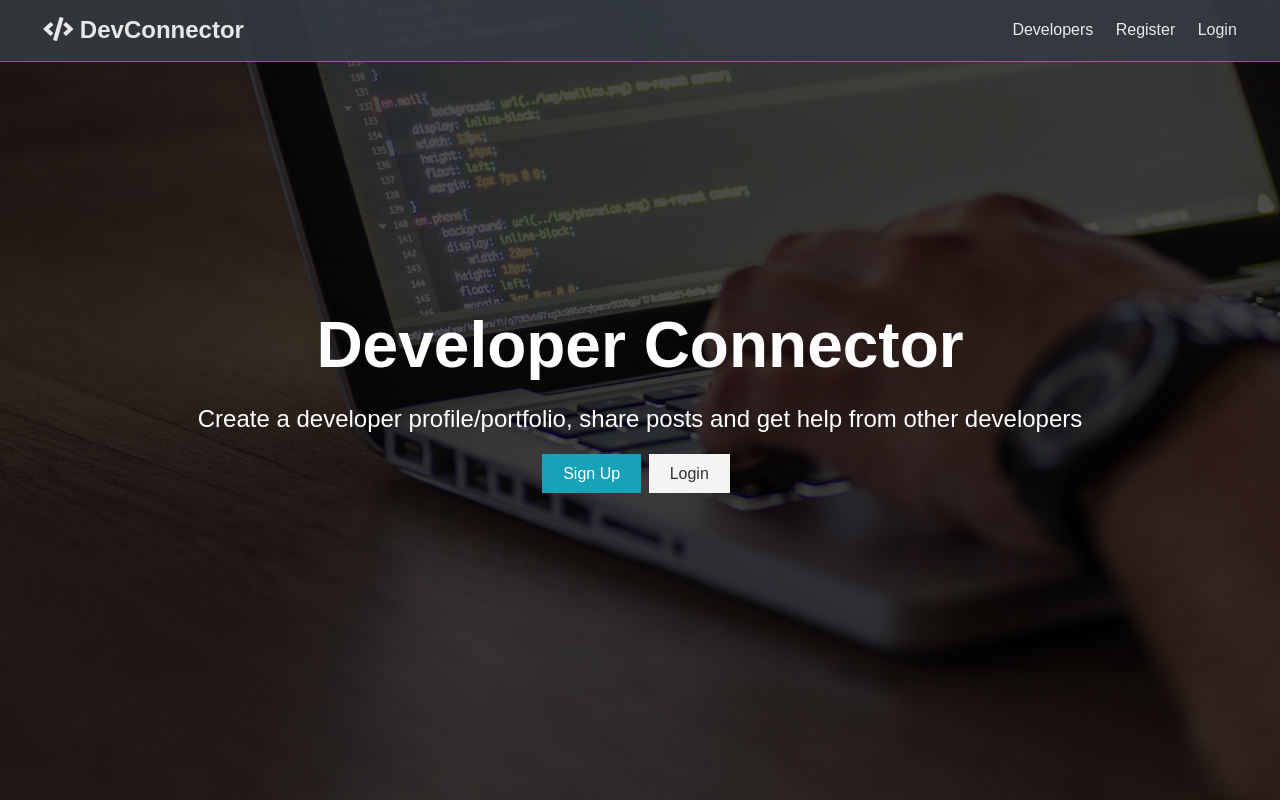
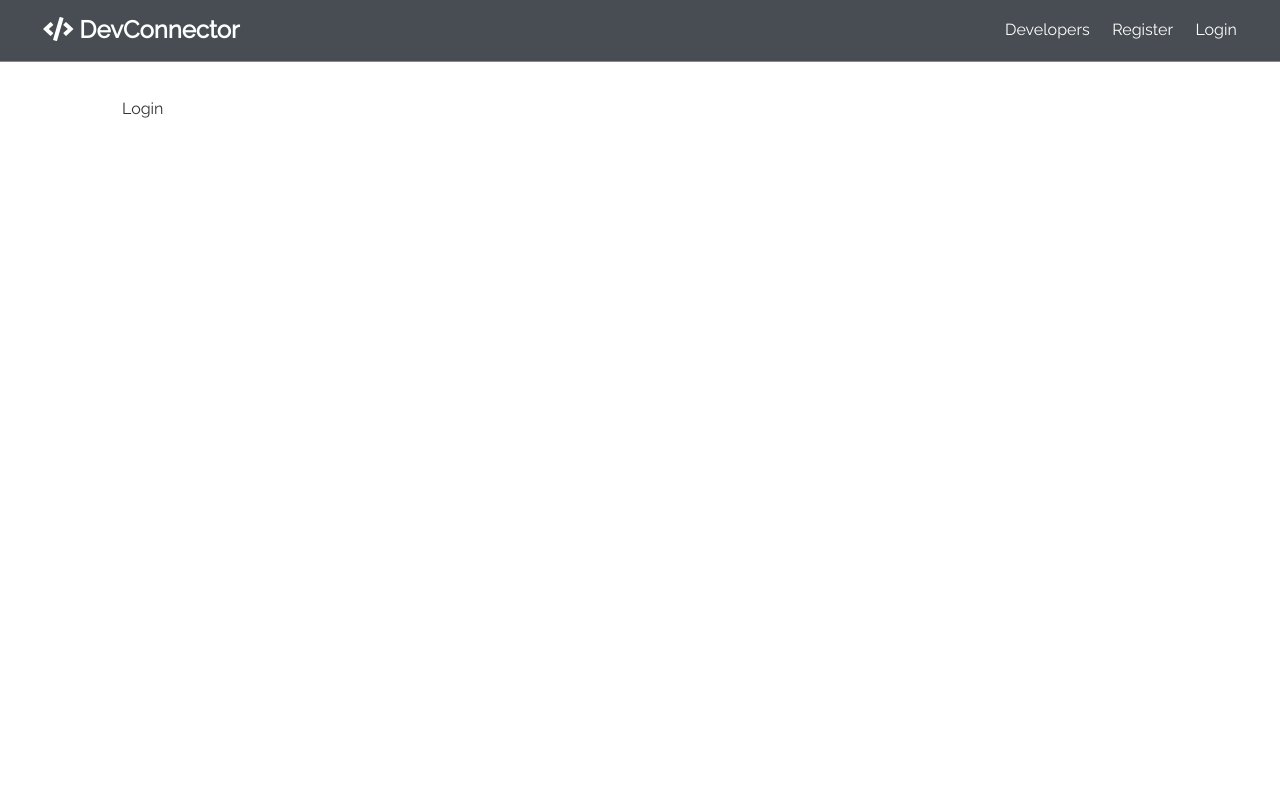
Before and after one commit to masterambi/DEVCONNECT, a React (Create React App) app in the folder client/: page /login in a window 1280 px wide. Built offline with nearby package versions, Linux system fonts and the light colour scheme.

Commit message:
Set up react router

```diff
--- a/client/public/index.html
+++ b/client/public/index.html
@@ -10,6 +10,10 @@
       content="Web site created using create-react-app"
     />
     <link rel="apple-touch-icon" href="%PUBLIC_URL%/logo192.png" />
+    <link
+      href="https://fonts.googleapis.com/css?family=Raleway"
+      rel="stylesheet"
+    />
     <link
       rel="stylesheet"
       href="https://use.fontawesome.com/releases/v5.13.0/css/all.css"
--- a/client/src/App.js
+++ b/client/src/App.js
@@ -1,13 +1,24 @@
 import React, { Fragment } from 'react';
+import { BrowserRouter as Router, Route, Switch } from 'react-router-dom';
 import Navbar from './components/layout/Navbar';
 import Landing from './components/layout/Landing';
+import Register from './components/auth/Register';
+import Login from './components/auth/Login';
 import './App.css';
 
 const App = () => (
-  <Fragment>
-    <Navbar />
-    <Landing />
-  </Fragment>
+  <Router>
+    <Fragment>
+      <Navbar />
+      <Route exact path="/" component={ Landing } />
+      <section className="container">
+        <Switch>
+          <Route exact path="/register" component={Register} />
+          <Route exact path="/login" component={Login} />
+        </Switch>
+      </section>
+    </Fragment>
+  </Router>
 );
 
 export default App;
--- /dev/null
+++ b/client/src/components/auth/Login.js
@@ -0,0 +1,11 @@
+import React from 'react'
+
+const Login = () => {
+  return (
+    <div>
+      Login
+    </div>
+  )
+}
+
+export default Login
--- /dev/null
+++ b/client/src/components/auth/Register.js
@@ -0,0 +1,11 @@
+import React from 'react'
+
+const Register = () => {
+  return (
+    <div>
+      Register
+    </div>
+  )
+}
+
+export default Register
--- a/client/src/components/layout/Landing.js
+++ b/client/src/components/layout/Landing.js
@@ -1,4 +1,5 @@
 import React from 'react';
+import { Link } from 'react-router-dom';
 
 const Landing = () => {
   return (
@@ -11,12 +12,12 @@
             other developers
           </p>
           <div className='buttons'>
-            <a href='register.html' className='btn btn-primary'>
+            <Link to='/register' className='btn btn-primary'>
               Sign Up
-            </a>
-            <a href='login.html' className='btn btn-light'>
+            </Link>
+            <Link to='/login' className='btn btn-light'>
               Login
-            </a>
+            </Link>
           </div>
         </div>
       </div>
--- a/client/src/components/layout/Navbar.js
+++ b/client/src/components/layout/Navbar.js
@@ -1,22 +1,23 @@
 import React from 'react';
+import { Link } from 'react-router-dom';
 
 const Navbar = () => {
   return (
     <nav className='navbar bg-dark'>
       <h1>
-        <a href='index.html'>
+        <Link to='/'>
           <i className='fas fa-code'></i> DevConnector
-        </a>
+        </Link>
       </h1>
       <ul>
         <li>
-          <a href='profiles.html'>Developers</a>
+          <a href='!#'>Developers</a>
         </li>
         <li>
-          <a href='register.html'>Register</a>
+          <Link to='/register'>Register</Link>
         </li>
         <li>
-          <a href='login.html'>Login</a>
+          <Link to='/login'>Login</Link>
         </li>
       </ul>
     </nav>
```
